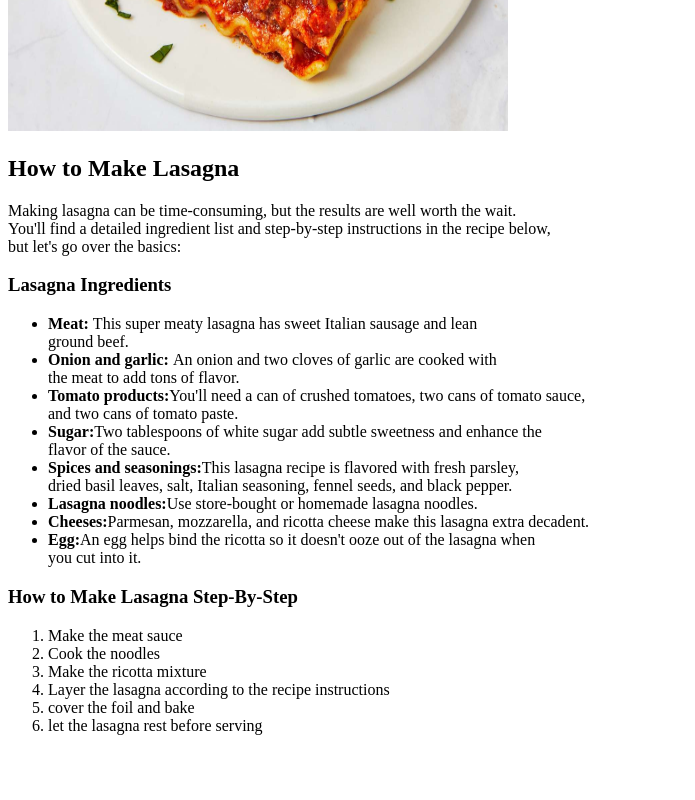
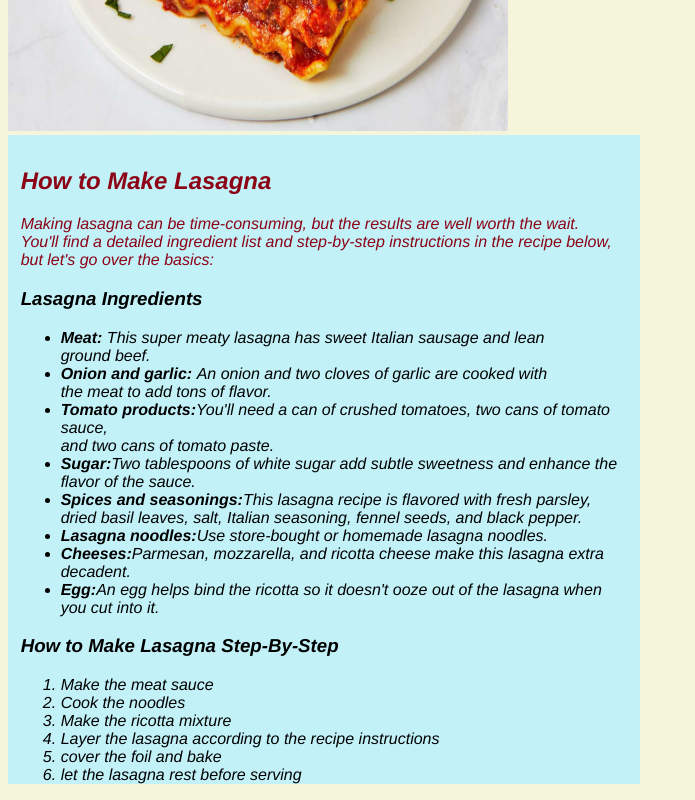
Before and after one commit to mementomori013/odin-recipes, a plain HTML site: page recipes/lasagna.html in a window 1280 px wide. Shown: the part 449-1249 px from the top of the page, without its empty margins (0-695 px from the left). Before the commit the page ends 1200 px from the top, so only its background shows below. Drawn offline with Linux system fonts and the light colour scheme.

Commit message:
create css file & modify lasagna.html
add classes & id in lasagna.html & change font & background color

```diff
--- a/recipes/lasagna.html
+++ b/recipes/lasagna.html
@@ -3,10 +3,13 @@
     <head>
         <meta charset="UTF-8">
         <title>Lasagna</title>
+        <link href="style.css" rel="stylesheet">
     </head>
     <body>
         <h1>Lasagna Recipe</h1>
         <img src="../images/lasagna.jpg" height="500" width="500">
+        <div id="recipe">
+            <div class ="recipe-child">
                 <h2>How to Make Lasagna</h2>
                 <p>Making lasagna can be time-consuming, but the results are well worth the wait.<br>
                 You'll find a detailed ingredient list and step-by-step instructions in the recipe below,
@@ -31,5 +34,7 @@
                     <li>cover the foil and bake</li>
                     <li>let the lasagna rest before serving</li>
                 </ol>
+             </div>
+        </div>
     </body>
 </html>
--- /dev/null
+++ b/recipes/style.css
@@ -0,0 +1,29 @@
+body {
+    font-family: SourceSansPro,Helvetica,sans-serif;
+    font-style: italic;
+    background-color: beige;
+
+}
+h1 {
+    font-weight: bolder;
+}
+
+#recipe {
+    background-color: rgba(182, 240, 255, 0.8);
+    margin-right: 50%;
+
+}
+
+#recipe p {
+    color: rgb(139, 3, 21);
+}
+
+#recipe h2 {
+    color: rgb(139, 3, 21);
+
+}
+
+#recipe .recipe-child {
+ padding-top: 2%;
+ padding-left: 2%;
+}
```
Lines whose indentation alone changed are shown as unchanged.
